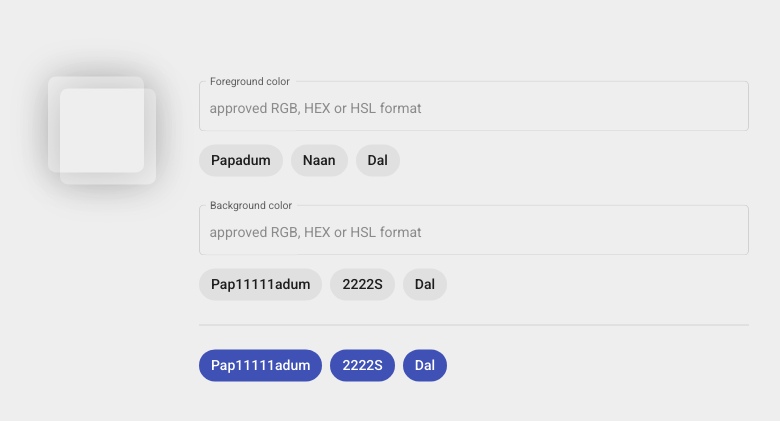
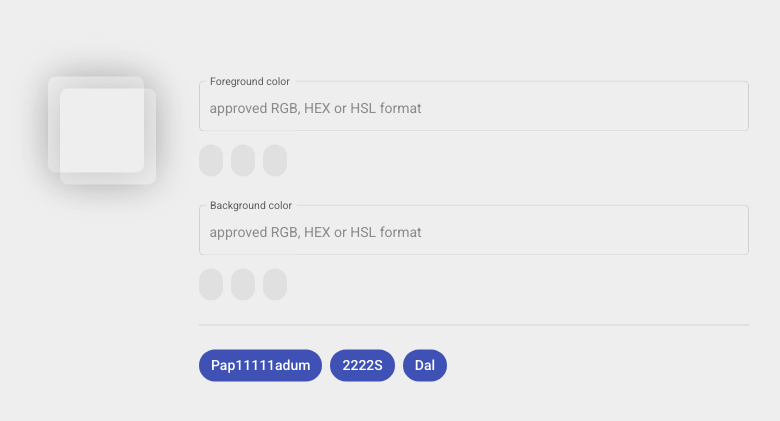
Before and after one commit to vberkaltun/ColorPicker, an Angular app: page / in a window 1280 px wide. Shown: the part 159-580 px from the top of the page, without its empty margins (251-1031 px from the left). Built offline with nearby package versions, Linux system fonts and the light colour scheme.

Commit message:
Major update

```diff
--- a/src/app/app.component.html
+++ b/src/app/app.component.html
@@ -14,9 +14,9 @@
                     <input matInput (input)="onForeValueChange($event.target.value)" placeholder="approved RGB, HEX or HSL format">
                 </mat-form-field>
                 <mat-chip-list>
-                    <mat-chip>Papadum</mat-chip>
-                    <mat-chip>Naan</mat-chip>
-                    <mat-chip>Dal</mat-chip>
+                    <mat-chip>{{ colorFore.hex }}</mat-chip>
+                    <mat-chip>{{ colorFore.rgb }}</mat-chip>
+                    <mat-chip>{{ colorFore.hsl }}</mat-chip>
                 </mat-chip-list>
             </div>
             <div>
@@ -25,9 +25,9 @@
                     <input matInput (input)="onBackValueChange($event.target.value)" placeholder="approved RGB, HEX or HSL format">
                 </mat-form-field>
                 <mat-chip-list>
-                    <mat-chip>Pap11111adum</mat-chip>
-                    <mat-chip>2222S</mat-chip>
-                    <mat-chip>Dal</mat-chip>
+                    <mat-chip>{{ colorBack.hex }}</mat-chip>
+                    <mat-chip>{{ colorBack.rgb }}</mat-chip>
+                    <mat-chip>{{ colorBack.hsl }}</mat-chip>
                 </mat-chip-list>
             </div>
             <mat-divider></mat-divider>
--- a/src/app/app.component.ts
+++ b/src/app/app.component.ts
@@ -81,20 +81,25 @@ export class Color {
     }
 
     private setNumericHEX(type: ColorFormat, value: any) {
-        if (ColorFormat[type].toLowerCase() == "hex") return;
-        let main = convert?.[ColorFormat[type].toLowerCase()].hex(value);
+        let main;
+        try { main = convert?.[ColorFormat[type].toLowerCase()].hex(value); }
+        catch (Exception) { main = value; }
+
         this.hex = "#" + main;
     }
 
     private setNumericRGB(type: ColorFormat, value: any) {
-        if (ColorFormat[type].toLowerCase() == "rgb") return;
-        let main = convert?.[ColorFormat[type].toLowerCase()].rgb(value);
+        let main;
+        try { main = convert?.[ColorFormat[type].toLowerCase()].rgb(value) }
+        catch (Exception) { main = value; }
         this.rgb = "rgb(" + main[0] + ", " + main[1] + ", " + main[2] + ", 0.85)";
     }
 
     private setNumericHSL(type: ColorFormat, value: any) {
-        if (ColorFormat[type].toLowerCase() == "hsl") return;
-        let main = convert?.[ColorFormat[type].toLowerCase()].hsl(value);
+        let main;
+        try { main = convert?.[ColorFormat[type].toLowerCase()].hsl(value) }
+        catch (Exception) { main = value; }
+
         this.hsl = "hsl(" + main[0] + ", " + main[1] + "%, " + main[2] + "%)";
     }
 }
```
